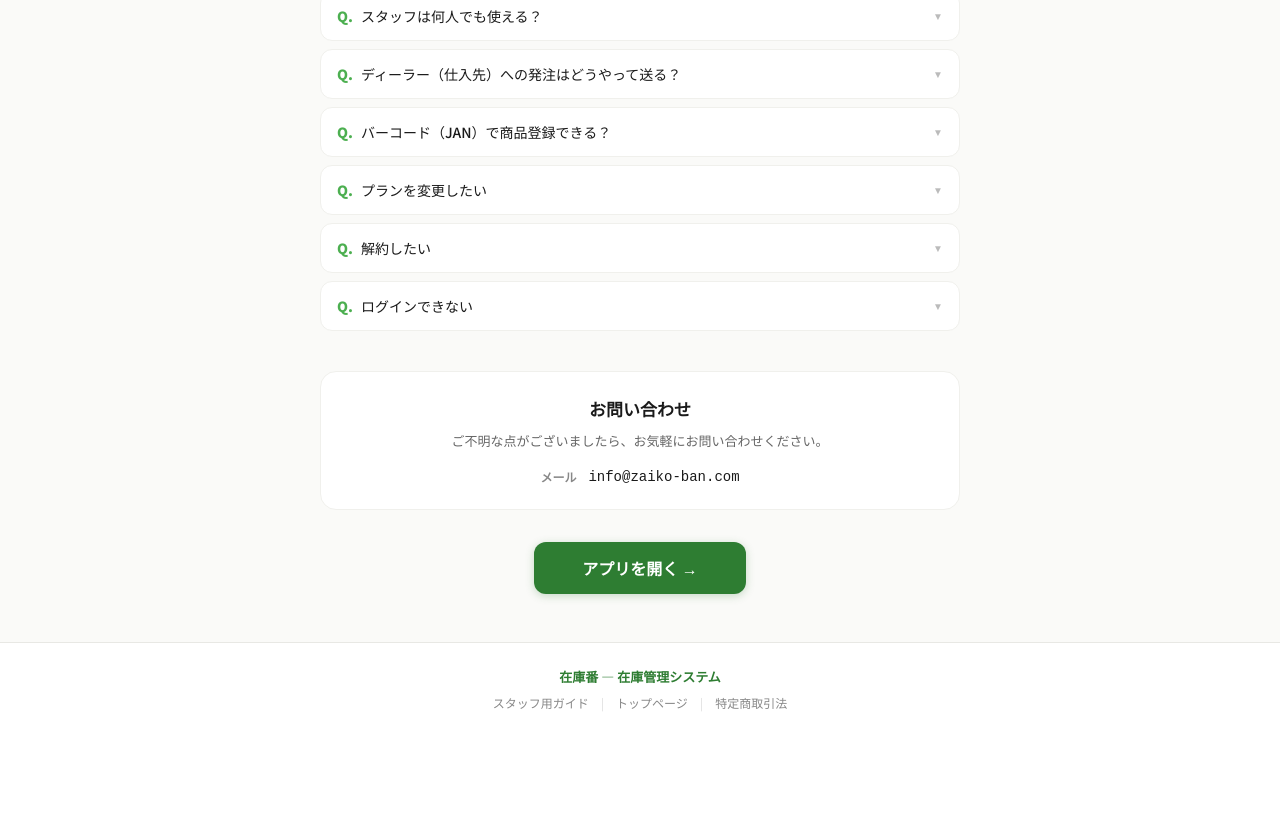
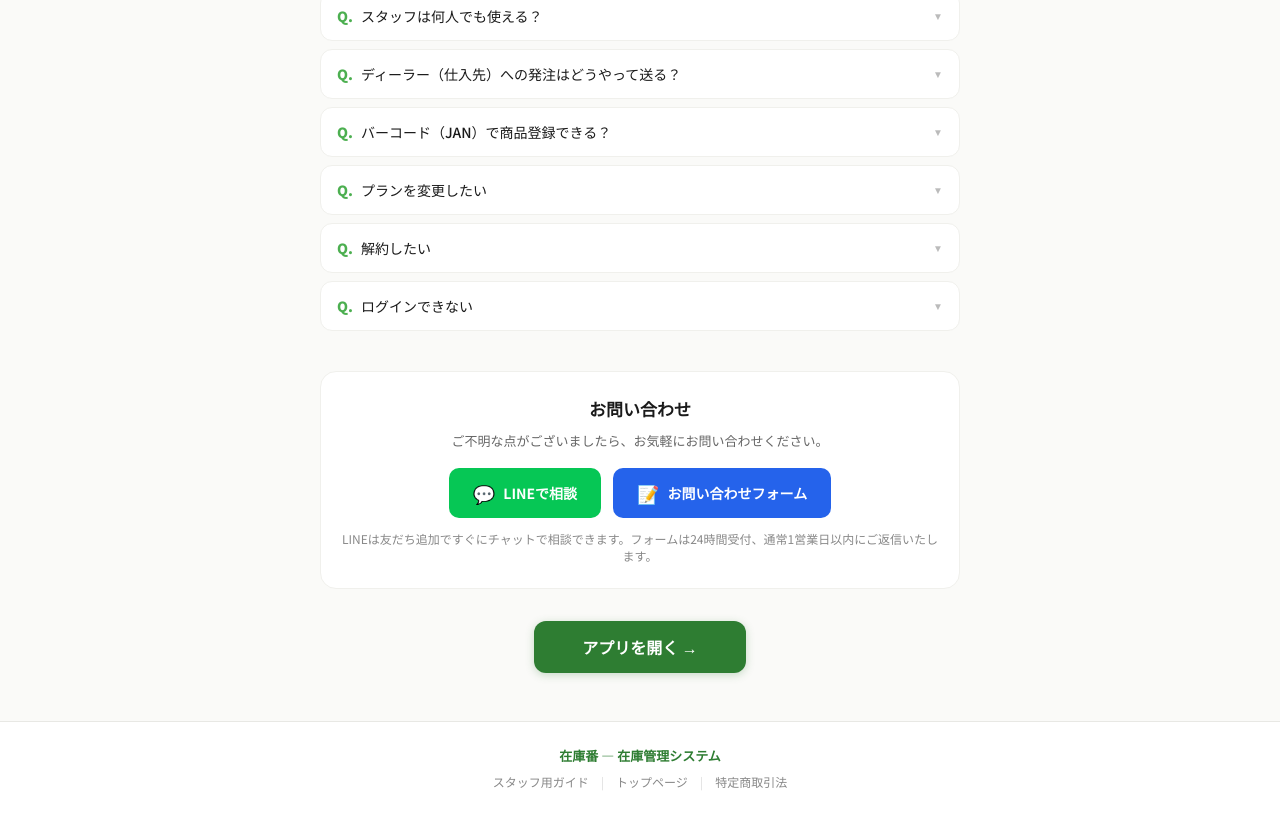
Before and after one commit to jsksrank/qr-order-demo, a Next.js app: page /guide in a window 1280 px wide. Shown: the part 3525-4339 px from the top of the page. Before the commit the page ends 4260 px from the top, so only its background shows below. Built offline with nearby package versions, Linux system fonts and the light colour scheme.

Commit message:
Update page.js

```diff
--- a/app/guide/page.js
+++ b/app/guide/page.js
@@ -587,7 +587,7 @@ export default function OwnerGuidePage() {
             <div style={styles.guideCard}>
               <h3 style={styles.dailyTitle}>紹介プログラム</h3>
               <p style={styles.guideText}>
-                設定画面に表示される紹介コード（ZB-XXXXXX）を他のサロンオーナーに共有してください。
+                お知り合いのサロンオーナーをご紹介いただくと、紹介した方もされた方も月額がお得になります。
               </p>
               <div style={styles.referralBox}>
                 <div style={styles.referralItem}>
@@ -600,9 +600,41 @@ export default function OwnerGuidePage() {
                   <div style={styles.referralValue}>全プラン永久 ¥500 OFF</div>
                 </div>
               </div>
-              <p style={{...styles.guideText, marginTop: 12, marginBottom: 0}}>
-                例：6人紹介すればライトプラン（¥2,980）が実質無料になります。
+
+              <h4 style={{...styles.dailyTitle, fontSize: 15, marginTop: 20, marginBottom: 12}}>紹介の方法</h4>
+              <p style={styles.guideText}>
+                設定画面に表示される<strong>紹介リンク</strong>または<strong>紹介コード（ZB-XXXXXX）</strong>を、以下のいずれかの方法で共有してください。
               </p>
+              <div style={styles.referralMethods}>
+                <div style={styles.referralMethod}>
+                  <div style={{...styles.referralMethodIcon, background: '#dcfce7'}}>💬</div>
+                  <div>
+                    <div style={styles.referralMethodTitle}>LINEやメッセージで直接送る</div>
+                    <div style={styles.referralMethodDesc}>設定画面の「リンクをコピー」で紹介URLをコピーし、知り合いのオーナーに送信</div>
+                  </div>
+                </div>
+                <div style={styles.referralMethod}>
+                  <div style={{...styles.referralMethodIcon, background: '#dbeafe'}}>📱</div>
+                  <div>
+                    <div style={styles.referralMethodTitle}>SNSでシェアする</div>
+                    <div style={styles.referralMethodDesc}>Instagram、X（Twitter）、Facebookなどに紹介リンクを投稿してもOKです</div>
+                  </div>
+                </div>
+                <div style={styles.referralMethod}>
+                  <div style={{...styles.referralMethodIcon, background: '#fef3c7'}}>📷</div>
+                  <div>
+                    <div style={styles.referralMethodTitle}>QRコードで招待する</div>
+                    <div style={styles.referralMethodDesc}>設定画面の紹介リンクをQRコード化すれば、対面で見せるだけで招待できます</div>
+                  </div>
+                </div>
+              </div>
+
+              <div style={styles.tipBox}>
+                <div style={styles.tipIcon}>🎁</div>
+                <div style={styles.tipText}>
+                  紹介人数に上限はありません。例えば6人紹介すれば、ライトプラン（¥2,980）が実質無料になります。紹介が増えるほど月額が安くなる仕組みです。
+                </div>
+              </div>
             </div>
           </div>
         )}
@@ -645,12 +677,19 @@ export default function OwnerGuidePage() {
           <p style={styles.contactText}>
             ご不明な点がございましたら、お気軽にお問い合わせください。
           </p>
-          <div style={styles.contactInfo}>
-            <div style={styles.contactRow}>
-              <span style={styles.contactLabel}>メール</span>
-              <span style={styles.contactValue}>info@zaiko-ban.com</span>
-            </div>
+          <div style={styles.contactButtons}>
+            <a href="https://lin.ee/8F7Efzj" target="_blank" rel="noopener noreferrer" style={styles.contactBtnLine}>
+              <span style={{ fontSize: 18 }}>💬</span>
+              <span>LINEで相談</span>
+            </a>
+            <a href="https://forms.gle/KYf2N99PYUg1c4ke7" target="_blank" rel="noopener noreferrer" style={styles.contactBtnForm}>
+              <span style={{ fontSize: 18 }}>📝</span>
+              <span>お問い合わせフォーム</span>
+            </a>
           </div>
+          <p style={{ fontSize: 12, color: '#888', marginTop: 12 }}>
+            LINEは友だち追加ですぐにチャットで相談できます。フォームは24時間受付、通常1営業日以内にご返信いたします。
+          </p>
         </div>
       </section>
 
@@ -1224,6 +1263,42 @@ const styles = {
     background: '#F0E6C8',
     margin: '12px 0',
   },
+  referralMethods: {
+    display: 'flex',
+    flexDirection: 'column',
+    gap: 10,
+    marginBottom: 14,
+  },
+  referralMethod: {
+    display: 'flex',
+    alignItems: 'flex-start',
+    gap: 12,
+    padding: '12px 14px',
+    background: '#FAFAF8',
+    border: '1px solid #e8e8e4',
+    borderRadius: 12,
+  },
+  referralMethodIcon: {
+    width: 40,
+    height: 40,
+    borderRadius: 10,
+    display: 'flex',
+    alignItems: 'center',
+    justifyContent: 'center',
+    fontSize: 18,
+    flexShrink: 0,
+  },
+  referralMethodTitle: {
+    fontSize: 14,
+    fontWeight: 700,
+    color: '#1a1a1a',
+    marginBottom: 2,
+  },
+  referralMethodDesc: {
+    fontSize: 12,
+    color: '#666',
+    lineHeight: 1.7,
+  },
 
   // FAQ
   faqSection: {
@@ -1314,6 +1389,37 @@ const styles = {
     marginBottom: 16,
     lineHeight: 1.8,
   },
+  contactButtons: {
+    display: 'flex',
+    gap: 12,
+    justifyContent: 'center',
+  },
+  contactBtnLine: {
+    display: 'flex',
+    alignItems: 'center',
+    gap: 8,
+    padding: '12px 24px',
+    background: '#06c755',
+    color: '#fff',
+    borderRadius: 10,
+    fontSize: 14,
+    fontWeight: 700,
+    textDecoration: 'none',
+    transition: 'all 0.2s',
+  },
+  contactBtnForm: {
+    display: 'flex',
+    alignItems: 'center',
+    gap: 8,
+    padding: '12px 24px',
+    background: '#2563eb',
+    color: '#fff',
+    borderRadius: 10,
+    fontSize: 14,
+    fontWeight: 700,
+    textDecoration: 'none',
+    transition: 'all 0.2s',
+  },
   contactInfo: {},
   contactRow: {
     display: 'flex',
```
